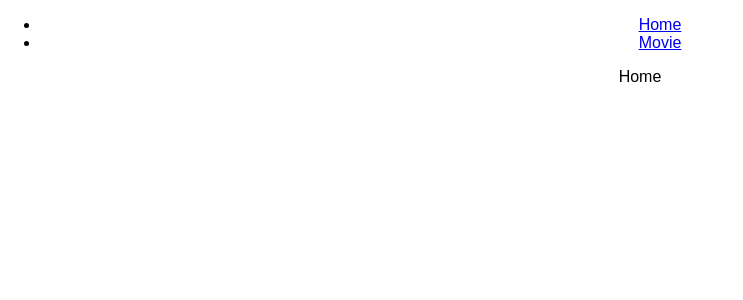
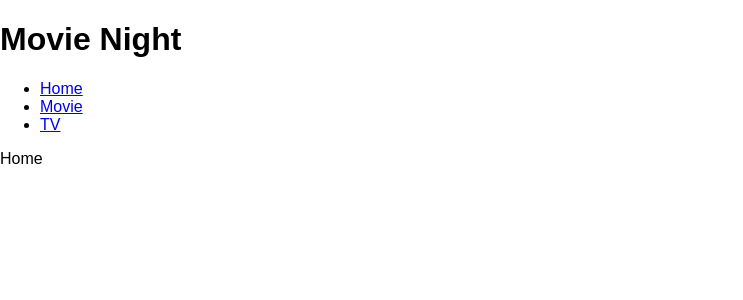
Before and after one commit to matt3188/movie-night, a React (Create React App) app: page / in a window 1280 px wide. Shown: the top 300 px of the page, without its empty margins (0-743 px from the left). Built offline with nearby package versions, Linux system fonts and the light colour scheme.

Commit message:
Created an API call for OMDb

```diff
--- a/src/components/App.js
+++ b/src/components/App.js
@@ -7,11 +7,17 @@ import './App.css';
 class App extends Component {
   render() {
     return (
-      <div className="App">
-        <ul role="navigation">
-          <li><NavLink to="/" onlyActiveOnIndex>Home</NavLink></li>
-          <li><NavLink to="/movie">Movie</NavLink></li>
-        </ul>
+      <div>
+        <div className="app-header">
+          <div className="container">
+            <h1 className="heading">Movie Night</h1>
+            <ul role="navigation" className="list nav-list">
+              <li><NavLink to="/" onlyActiveOnIndex>Home</NavLink></li>
+              <li><NavLink to="/movie">Movie</NavLink></li>
+              <li><NavLink to="/Television">TV</NavLink></li>
+            </ul>
+          </div>
+        </div>
         {this.props.children}
       </div>
     );
```
Also changed, not shown: src/utils/api.js (added, +9 -0 lines).
